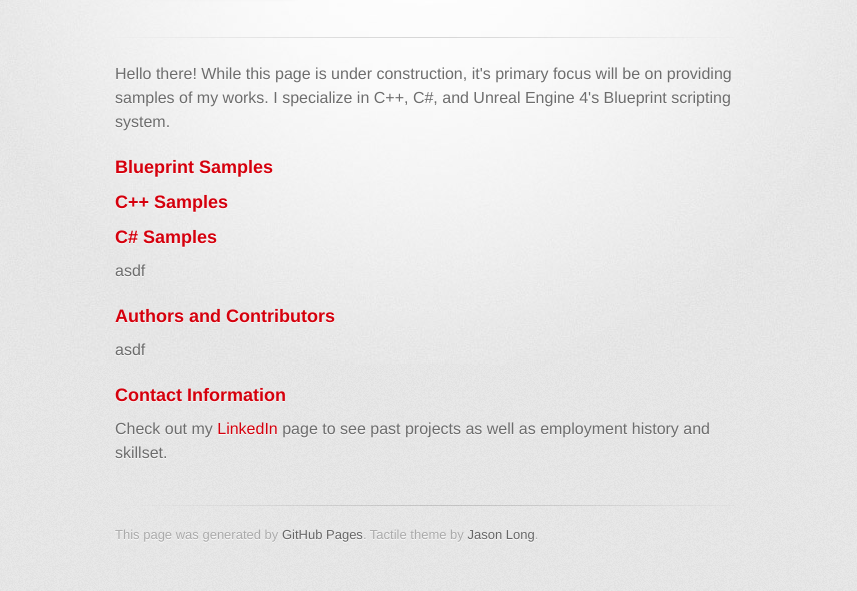
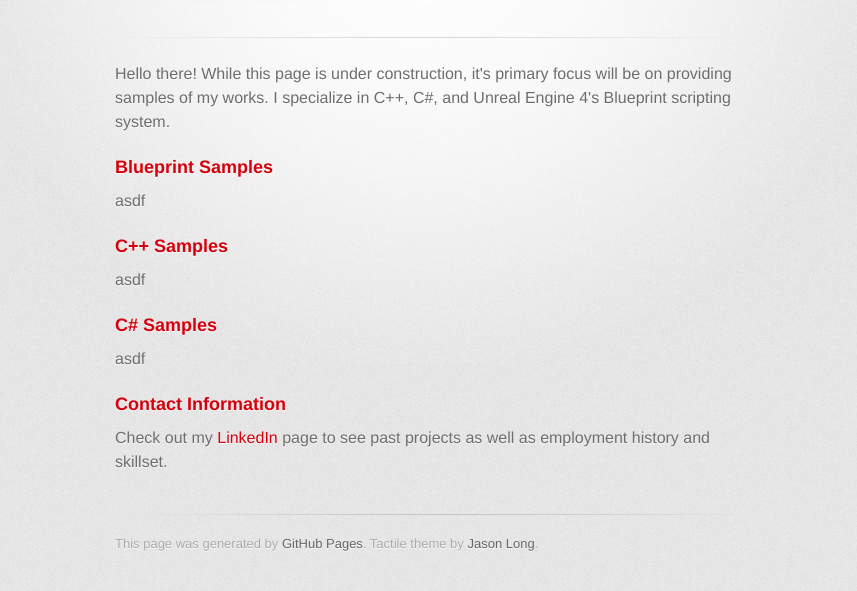
Before and after one commit to Silence792/x--Silence792.github.io, a plain HTML site: page index.html in a window 1280 px wide. Shown: the part 209-800 px from the top of the page, without its empty margins (215-1072 px from the left). Drawn offline with Linux system fonts and the light colour scheme; a web font is replaced by a local one.

Commit message:
little stuff.

```diff
--- a/index.html
+++ b/index.html
@@ -33,18 +33,16 @@
 
 <h3>
 <a id="Blueprint Samples" class="anchor" href="#Blueprint Samples" aria-hidden="true"><span aria-hidden="true" class="octicon octicon-link"></span></a>Blueprint Samples</h3>
-
+<p> asdf</p>
 <h3>
 <a id="C++ Samples" class="anchor" href="#C++ Samples" aria-hidden="true"><span aria-hidden="true" class="octicon octicon-link"></span></a>C++ Samples</h3>
+<p> asdf</p>
 <h3>
 <a id="C# Samples" class="anchor" href="#C# Samples" aria-hidden="true"><span aria-hidden="true" class="octicon octicon-link"></span></a>C# Samples</h3>
 
 <p> asdf</p>
 
 <h3>
-<a id="authors-and-contributors" class="anchor" href="#authors-and-contributors" aria-hidden="true"><span aria-hidden="true" class="octicon octicon-link"></span></a>Authors and Contributors</h3>
-
-<p>asdf </p>
 
 <h3>
 <a id="support-or-contact" class="anchor" href="#support-or-contact" aria-hidden="true"><span aria-hidden="true" class="octicon octicon-link"></span></a>Contact Information</h3>
```
